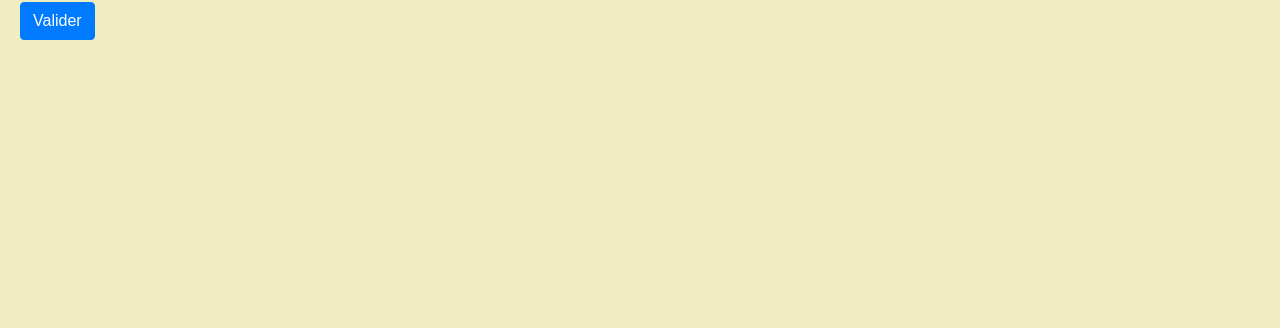
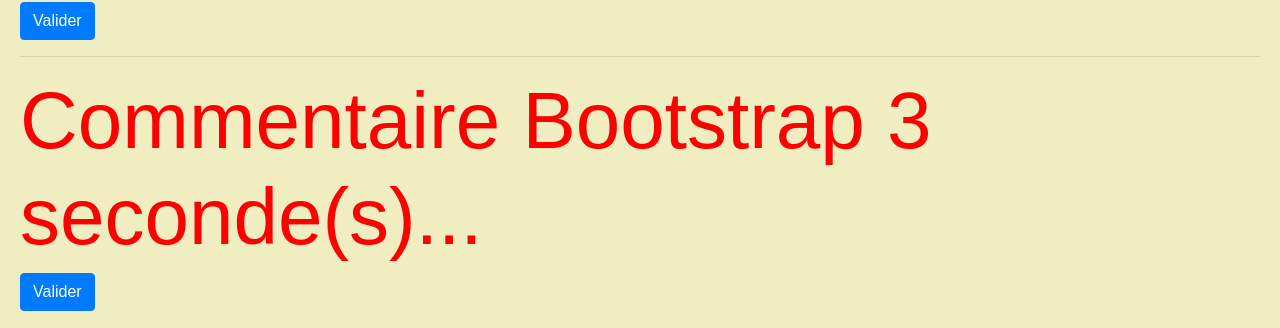
Before and after one commit to sitayebsofiane/react_app, a React (Create React App) app: page / in a window 1280 px wide. Shown: the part 1232-1560 px from the top of the page. Before the commit the page ends 1292 px from the top, so only its background shows below. Built offline with nearby package versions, Linux system fonts and the light colour scheme.

Commit message:
ajout libririe styled from 'styled-components';

```diff
--- a/package.json
+++ b/package.json
@@ -8,7 +8,8 @@
     "@testing-library/user-event": "^7.1.2",
     "react": "^16.13.1",
     "react-dom": "^16.13.1",
-    "react-scripts": "3.4.1"
+    "react-scripts": "3.4.1",
+    "styled-components": "^5.1.0"
   },
   "scripts": {
     "start": "react-scripts start",
--- a/public/index.html
+++ b/public/index.html
@@ -27,6 +27,8 @@
 <body>
   <noscript>You need to enable JavaScript to run this app.</noscript>
   <div id="root"></div>
+  <hr>
+  <div id="root2"></div>
 </body>
 
 </html>
--- /dev/null
+++ b/src/app2.js
@@ -0,0 +1,15 @@
+
+import React, { Component } from 'react';
+import Bootstrap from './components/Bootstrap';
+
+class App2 extends Component {
+
+    render() {
+      return (
+        <>
+         <Bootstrap/>
+        </>
+      );
+    }
+  }
+  export default App2;
--- /dev/null
+++ b/src/components/Bootstrap.js
@@ -0,0 +1,45 @@
+
+import React, { Component } from 'react';
+import styled from 'styled-components';
+const Titre = styled.h1`
+            color:red;
+            font-size:80px;
+                        `
+class Bootstrap extends Component{
+
+    constructor(props) {
+        super(props);
+        this.state={compteur:10, titre:'BOOM'};
+
+    }
+
+    // Diminue le compteur jusqu'à 0
+    diminuerCompteur = () =>{
+        if(this.state.compteur>1)
+        this.setState({
+            compteur:this.state.compteur-1
+        });
+        else{
+            clearInterval(this.interval);
+            this.setState({
+                titre:'BOOM'
+            })
+        }
+    }
+    // Diminue le compteur jusqu'à 0
+    interval=()=>{setInterval(this.diminuerCompteur,1500);}
+    render(){
+        {
+            this.interval()
+        }
+        return(
+            <>
+
+                <Titre> Commentaire Bootstrap  <span>{this.state.compteur}</span> seconde(s)... </Titre>
+                <button className="btn btn-primary"> Valider </button>
+            </>
+        )
+    }
+
+}
+export default Bootstrap;
--- a/src/index.js
+++ b/src/index.js
@@ -2,6 +2,9 @@
 import ReactDOM from 'react-dom';
 import './index.css';
 import App from './App';
+import App2 from './app2';
 
-const rootElement = document.getElementById("root")
-ReactDOM.render(<App />,rootElement)
+const rootElement = document.getElementById("root");
+const rootElement2 = document.getElementById("root2");
+ReactDOM.render(<App />,rootElement);
+ReactDOM.render(<App2 />,rootElement2);
```
Also changed, not shown: 1 other file (tests, documents, lock files or other folders).
